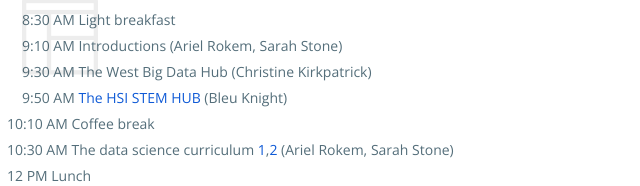
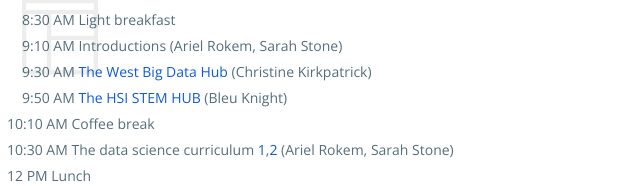
Before and after one commit to amanda-tan/2019-09-16-dstc-workshop, a plain HTML site: page index.html in a window 1280 px wide. Shown: the part 3415-3601 px from the top of the page, 118-758 px from the left. Drawn offline with nearby package versions, Linux system fonts and the light colour scheme; files whose address does not match are found by name.

Commit message:
Fixes link.

```diff
--- a/index.html
+++ b/index.html
@@ -339,7 +339,7 @@
                       <h4>Day 1</h4>
                       <p>8:30 AM Light breakfast </p>
                       <p>9:10 AM Introductions (Ariel Rokem, Sarah Stone)</p>
-                      <p>9:30 AM <a href="https://github.com/uwescience/2019-09-16-dstc-workshop/raw/master/pdf/WBD_HUB_intro.pdf"></a>The West Big Data Hub</a> (Christine Kirkpatrick)</p>
+                      <p>9:30 AM <a href="https://github.com/uwescience/2019-09-16-dstc-workshop/raw/master/pdf/WBD_HUB_intro.pdf">The West Big Data Hub</a> (Christine Kirkpatrick)</p>
                       <p>9:50 AM <a href="https://github.com/uwescience/2019-09-16-dstc-workshop/raw/master/pdf/HSI_STEM_HUB_intro.pdf">The HSI STEM HUB</a> (Bleu Knight)</p>
                       <p>10:10 AM Coffee break</p>
                       <p>10:30 AM The data science curriculum <a href="https://docs.google.com/presentation/d/1ii8IAn4oGrBxamuHN86a1bVsyTvC0lAqTTKUjGTww2w/edit">1</a>,<a href="https://github.com/uwescience/2019-09-16-dstc-workshop/raw/master/pdf/HSISTEM_ugrad-education-overview.pptx.pdf">2</a> (Ariel Rokem, Sarah Stone)</p>
```
